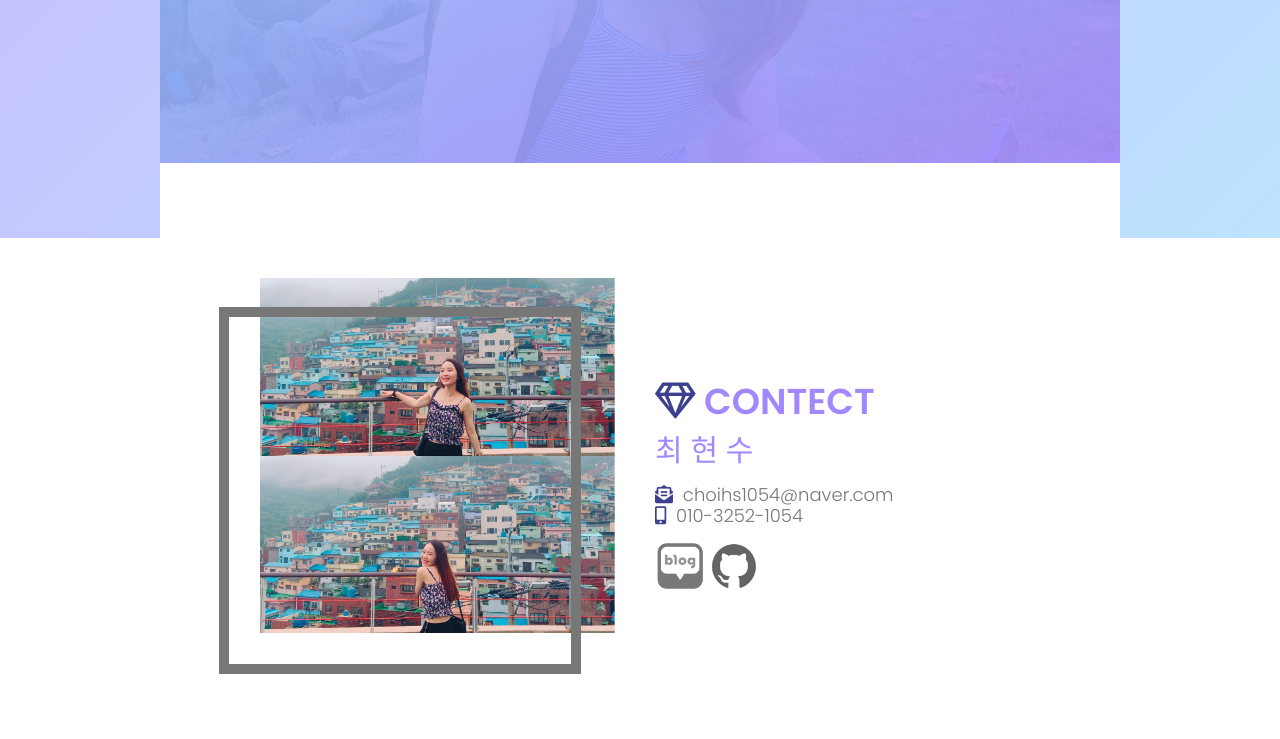
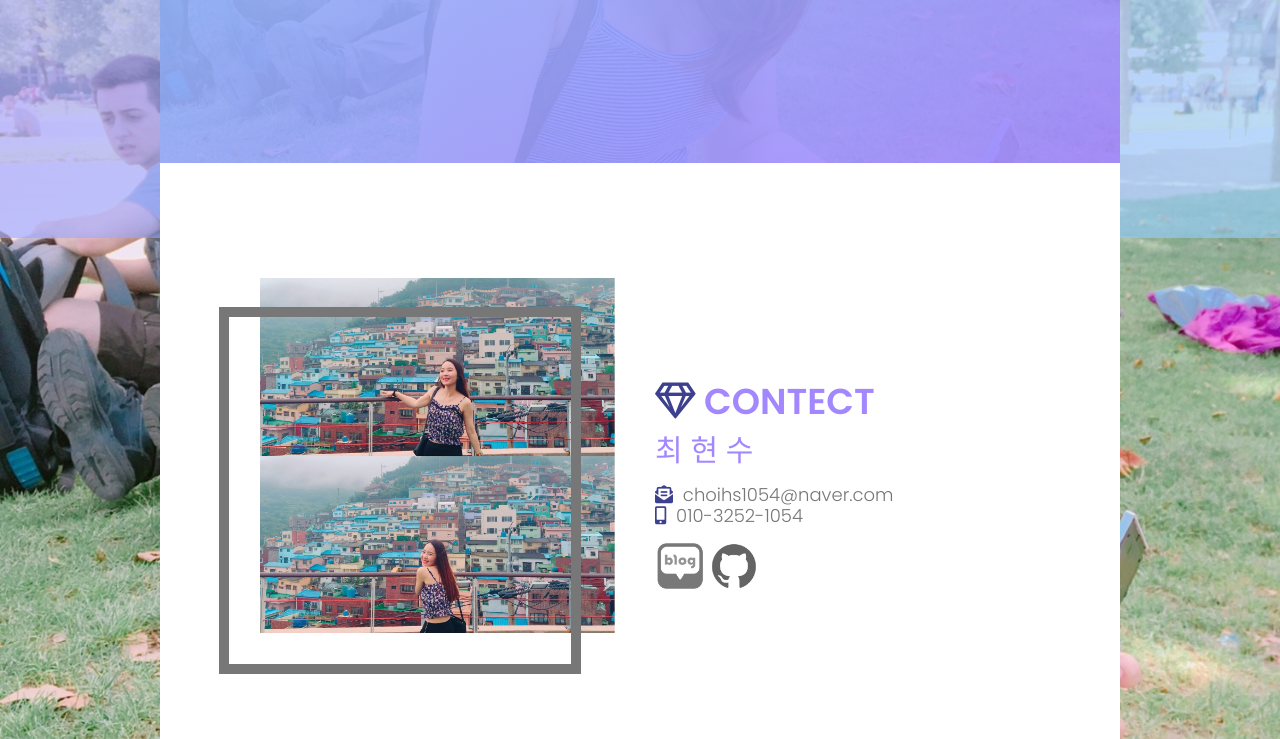
Before and after one commit to HyunsuChoi-git/hera-pro.github.io, a plain HTML site: page index.html in a window 1280 px wide. Shown: the part 562-1301 px from the top of the page. Drawn offline with nearby package versions, Linux system fonts and the light colour scheme.

Commit message:
Update main.css

```diff
--- a/css/main.css
+++ b/css/main.css
@@ -1920,7 +1920,7 @@ nav a:hover {
 
 body {
   background-attachment: fixed;
-  background-image: url("../img/bannerImg1.jpg");
+  background-image: url("../img/bannerImg.jpg");
   background-position: top center;
   background-repeat: no-repeat;
   background-size: cover;
```
